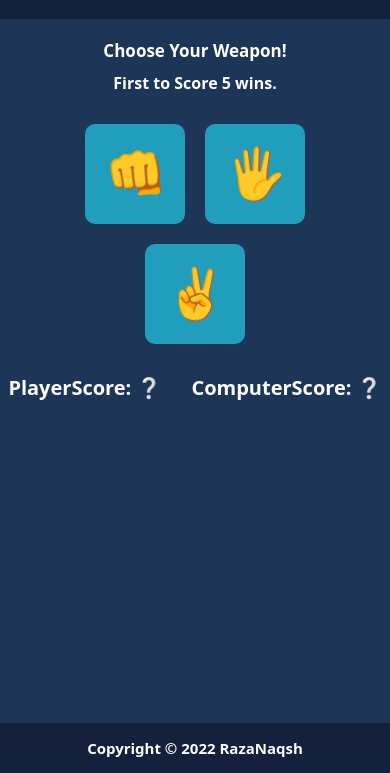
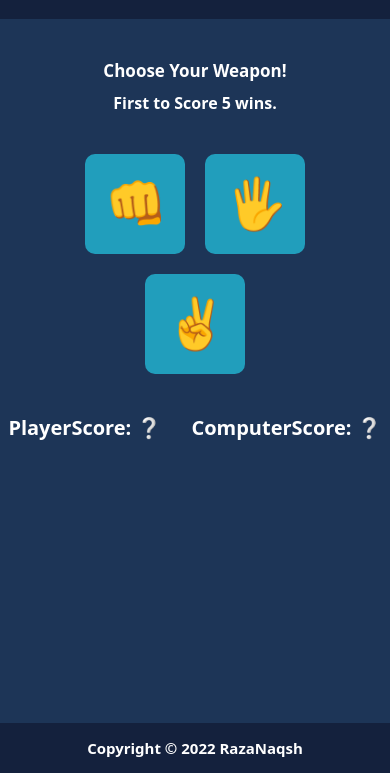
Before and after one commit to RazaNaqsh/Project_RockPaperScissors, a plain HTML site: page index.html in a window 390 px wide. Shown: the part 71-844 px from the top of the page. Drawn offline with Linux system fonts and the light colour scheme.

Commit message:
Another one increased a bit

```diff
--- a/style.css
+++ b/style.css
@@ -131,7 +131,7 @@ opacity: 0.9;
         font-size: 2rem;
     }
     .gameText{
-        margin: 2rem;
+        margin: 4rem;
     }
     .play{
         font-size: 1.7rem;
@@ -145,7 +145,7 @@ opacity: 0.9;
         font-size: 5rem;
     }
     #btnContainer{
-        margin: 3rem;
+        margin: 4rem;
         gap: 2rem;
     }
   }
```
